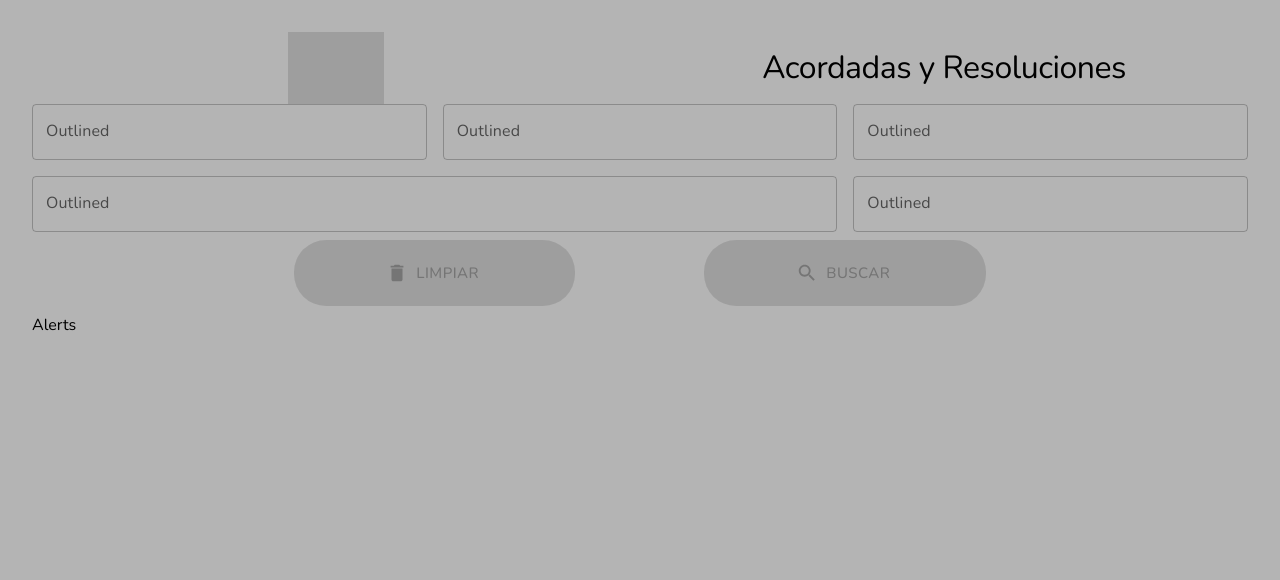
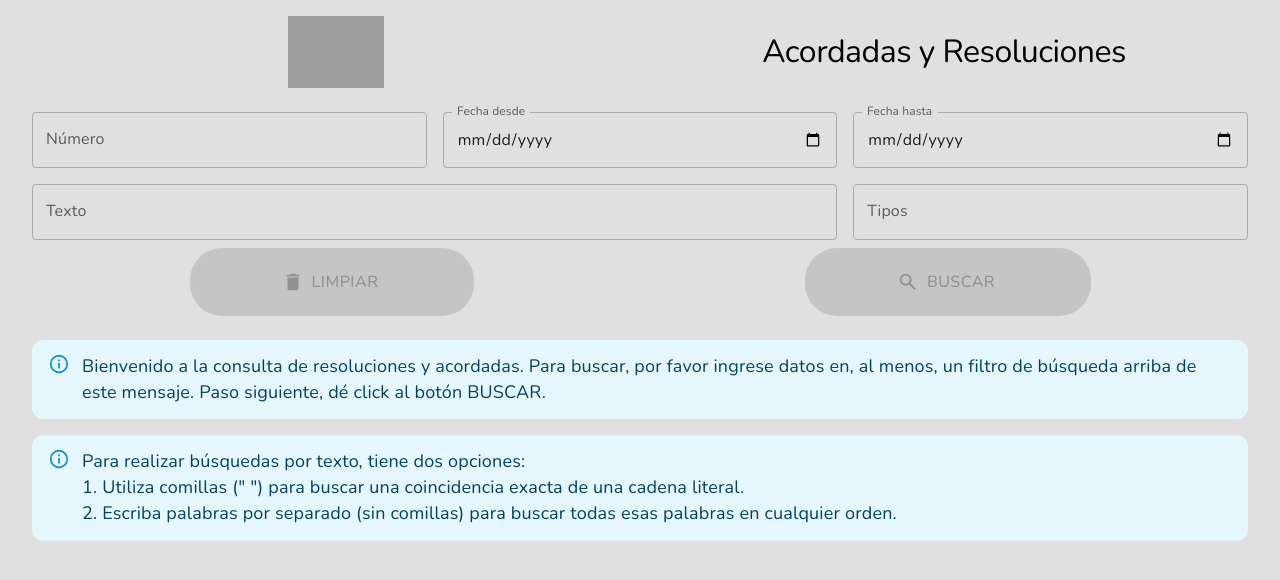
Before and after one commit to Juanivene/Proyecto-acordadas, a React (Vite) app: page / in a window 1280 px wide. Shown: the top 580 px of the page. Built offline with nearby package versions, Linux system fonts and the light colour scheme; grey boxes are pictures that could not be loaded; a web font is replaced by a local one.

Commit message:
feat: alerts, Grids

```diff
--- a/package.json
+++ b/package.json
@@ -31,6 +31,7 @@
     "prop-types": "15.8.1",
     "react": "^18.3.1",
     "react-dom": "^18.3.1",
+    "react-hook-form": "^7.53.2",
     "react-redux": "9.1.2",
     "react-router-dom": "6.27.0",
     "sweetalert2": "11.14.4"
--- a/src/Components/Body/Alerts.jsx
+++ b/src/Components/Body/Alerts.jsx
@@ -1,2 +1,23 @@
-const Alerts = () => <div>Alerts</div>;
+import { Alert, Grid2 as Grid } from '@mui/material';
+
+const Alerts = () => (
+  <Grid container direction="column" spacing={2}>
+    <Grid size={{ xs: 12 }}>
+      <Alert severity="info" sx={{ borderRadius: 3, fontSize: 18 }}>
+        Bienvenido a la consulta de resoluciones y acordadas. Para buscar, por
+        favor ingrese datos en, al menos, un filtro de búsqueda arriba de este
+        mensaje. Paso siguiente, dé click al botón BUSCAR.
+      </Alert>
+    </Grid>
+    <Grid size={{ xs: 12 }}>
+      <Alert severity="info" sx={{ borderRadius: 3, fontSize: 18 }}>
+        Para realizar búsquedas por texto, tiene dos opciones:
+        <br /> 1. Utiliza comillas (&quot; &quot;) para buscar una coincidencia
+        exacta de una cadena literal.
+        <br /> 2. Escriba palabras por separado (sin comillas) para buscar todas
+        esas palabras en cualquier orden.
+      </Alert>
+    </Grid>
+  </Grid>
+);
 export default Alerts;
--- a/src/Components/Body/Body.jsx
+++ b/src/Components/Body/Body.jsx
@@ -1,11 +1,25 @@
+import { Grid2 as Grid } from '@mui/material';
+
 import Alerts from './Alerts';
 import FormSearchFilter from './Form/FormSearchFilter';
 
 const Body = () => (
-  <>
-    <FormSearchFilter />
-    <Alerts />
-  </>
+  <Grid
+    container
+    direction="column"
+    spacing={2}
+    sx={{
+      justifyContent: 'center',
+      alignItems: 'center',
+      mt: 3,
+    }}
+  >
+    <Grid size={{ xs: 12 }}>
+      <FormSearchFilter />
+    </Grid>
+    <Grid size={{ xs: 12 }}>
+      <Alerts />
+    </Grid>
+  </Grid>
 );
-
 export default Body;
--- a/src/Components/Body/Form/FormSearchFilter.jsx
+++ b/src/Components/Body/Form/FormSearchFilter.jsx
@@ -13,7 +13,7 @@ const FormSearchFilter = () => (
       <Grid size={{ xs: 12, md: 4 }}>
         <TextField
           id="outlined-basic"
-          label="Outlined"
+          label="Número"
           variant="outlined"
           fullWidth
         />
@@ -21,7 +21,33 @@ const FormSearchFilter = () => (
       <Grid size={{ xs: 12, md: 4 }}>
         <TextField
           id="outlined-basic"
-          label="Outlined"
+          label="Fecha desde"
+          variant="outlined"
+          type="date"
+          InputLabelProps={{
+            shrink: true,
+          }}
+          fullWidth
+        />
+      </Grid>
+      <Grid size={{ xs: 12, md: 4 }}>
+        <TextField
+          id="outlined-basic"
+          label="Fecha hasta"
+          variant="outlined"
+          type="date"
+          slotProps={{
+            inputLabel: {
+              shrink: true,
+            },
+          }}
+          fullWidth
+        />
+      </Grid>
+      <Grid size={{ xs: 12, md: 8 }}>
+        <TextField
+          id="outlined-basic"
+          label="Texto"
           variant="outlined"
           fullWidth
         />
@@ -29,23 +55,7 @@ const FormSearchFilter = () => (
       <Grid size={{ xs: 12, md: 4 }}>
         <TextField
           id="outlined-basic"
-          label="Outlined"
-          variant="outlined"
-          fullWidth
-        />
-      </Grid>
-      <Grid size={{ xs: 12, md: 8 }}>
-        <TextField
-          id="outlined-basic"
-          label="Outlined"
-          variant="outlined"
-          fullWidth
-        />
-      </Grid>
-      <Grid size={{ xs: 12, md: 4 }}>
-        <TextField
-          id="outlined-basic"
-          label="Outlined"
+          label="Tipos"
           variant="outlined"
           fullWidth
         />
@@ -57,23 +67,49 @@ const FormSearchFilter = () => (
       spacing={2}
       sx={{ justifyContent: 'center', alignItems: 'center' }}
     >
-      <Grid size={{ xs: 4 }} display="flex" justifyContent="center">
+      <Grid size={{ xs: 6 }} display="flex" justifyContent="center">
         <Button
           variant="contained"
           disabled
           size="large"
-          sx={{ m: 1, borderRadius: 8, padding: '20px 96px' }}
+          sx={{
+            m: 1,
+            borderRadius: 8,
+            padding: {
+              xs: '16px 36px',
+              sm: '16px 48px',
+              md: '20px 96px',
+            },
+            fontSize: {
+              xs: '0.75rem',
+              sm: '0.875rem',
+              md: '1rem',
+            },
+          }}
           startIcon={<DeleteIcon />}
         >
           Limpiar
         </Button>
       </Grid>
-      <Grid size={{ xs: 4 }} display="flex" justifyContent="center">
+      <Grid size={{ xs: 6 }} display="flex" justifyContent="center">
         <Button
           variant="contained"
           disabled
           size="large"
-          sx={{ m: 1, borderRadius: 8, padding: '20px 96px' }}
+          sx={{
+            m: 1,
+            borderRadius: 8,
+            padding: {
+              xs: '16px 36px',
+              sm: '16px 48px',
+              md: '20px 96px',
+            },
+            fontSize: {
+              xs: '0.75rem',
+              sm: '0.875rem',
+              md: '1rem',
+            },
+          }}
           startIcon={<SearchIcon />}
         >
           Buscar
@@ -82,5 +118,4 @@ const FormSearchFilter = () => (
     </Grid>
   </form>
 );
-
 export default FormSearchFilter;
--- a/src/index.css
+++ b/src/index.css
@@ -1,72 +1,4 @@
 body {
-  background: rgb(180, 180, 180);
-  padding: 2rem;
+  background: rgb(224, 224, 224);
+  padding: 1rem 2rem 2rem 2rem;
 }
-/* :root {
-  font-family: Inter, system-ui, Avenir, Helvetica, Arial, sans-serif;
-  line-height: 1.5;
-  font-weight: 400;
-
-  color-scheme: light dark;
-  color: rgba(255, 255, 255, 0.87);
-  background-color: #242424;
-
-  font-synthesis: none;
-  text-rendering: optimizeLegibility;
-  -webkit-font-smoothing: antialiased;
-  -moz-osx-font-smoothing: grayscale;
-}
-
-a {
-  font-weight: 500;
-  color: #646cff;
-  text-decoration: inherit;
-}
-a:hover {
-  color: #535bf2;
-}
-
-body {
-  margin: 0;
-  display: flex;
-  place-items: center;
-  min-width: 320px;
-  min-height: 100vh;
-}
-
-h1 {
-  font-size: 3.2em;
-  line-height: 1.1;
-}
-
-button {
-  border-radius: 8px;
-  border: 1px solid transparent;
-  padding: 0.6em 1.2em;
-  font-size: 1em;
-  font-weight: 500;
-  font-family: inherit;
-  background-color: #1a1a1a;
-  cursor: pointer;
-  transition: border-color 0.25s;
-}
-button:hover {
-  border-color: #646cff;
-}
-button:focus,
-button:focus-visible {
-  outline: 4px auto -webkit-focus-ring-color;
-}
-
-@media (prefers-color-scheme: light) {
-  :root {
-    color: #213547;
-    background-color: #ffffff;
-  }
-  a:hover {
-    color: #747bff;
-  }
-  button {
-    background-color: #f9f9f9;
-  }
-} */
```
